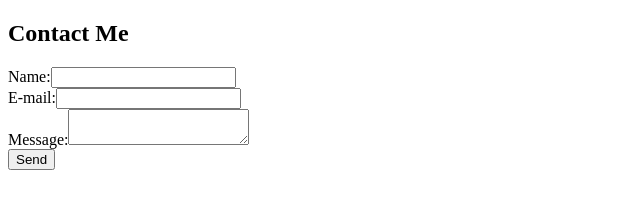
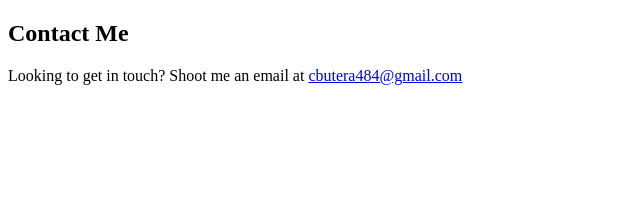
Before and after one commit to cbutera484/scienceroadshows, a Gatsby site: page /contact in a window 1280 px wide. Shown: the whole page, without its empty margins (0-640 px from the left). Built offline with nearby package versions, Linux system fonts and the light colour scheme; Gatsby itself is replaced by a stand-in of ours.

Commit message:
reverting contact page

```diff
--- a/src/pages/contact.js
+++ b/src/pages/contact.js
@@ -1,10 +1,11 @@
 import React from "react";
-import ContactForm from "../components/contact-form";
-
 const ContactPage = () =>
 	<div>
 		<h2>Contact Me</h2>
-		<ContactForm />
+		<p>
+      Looking to get in touch? Shoot me an email at{` `}
+			<a href="cbutera484@gmail.com">cbutera484@gmail.com</a>
+		</p>
 	</div>
 
 ;
```
Also changed, not shown: src/pages/contact-form.js (added, +12 -0 lines).
